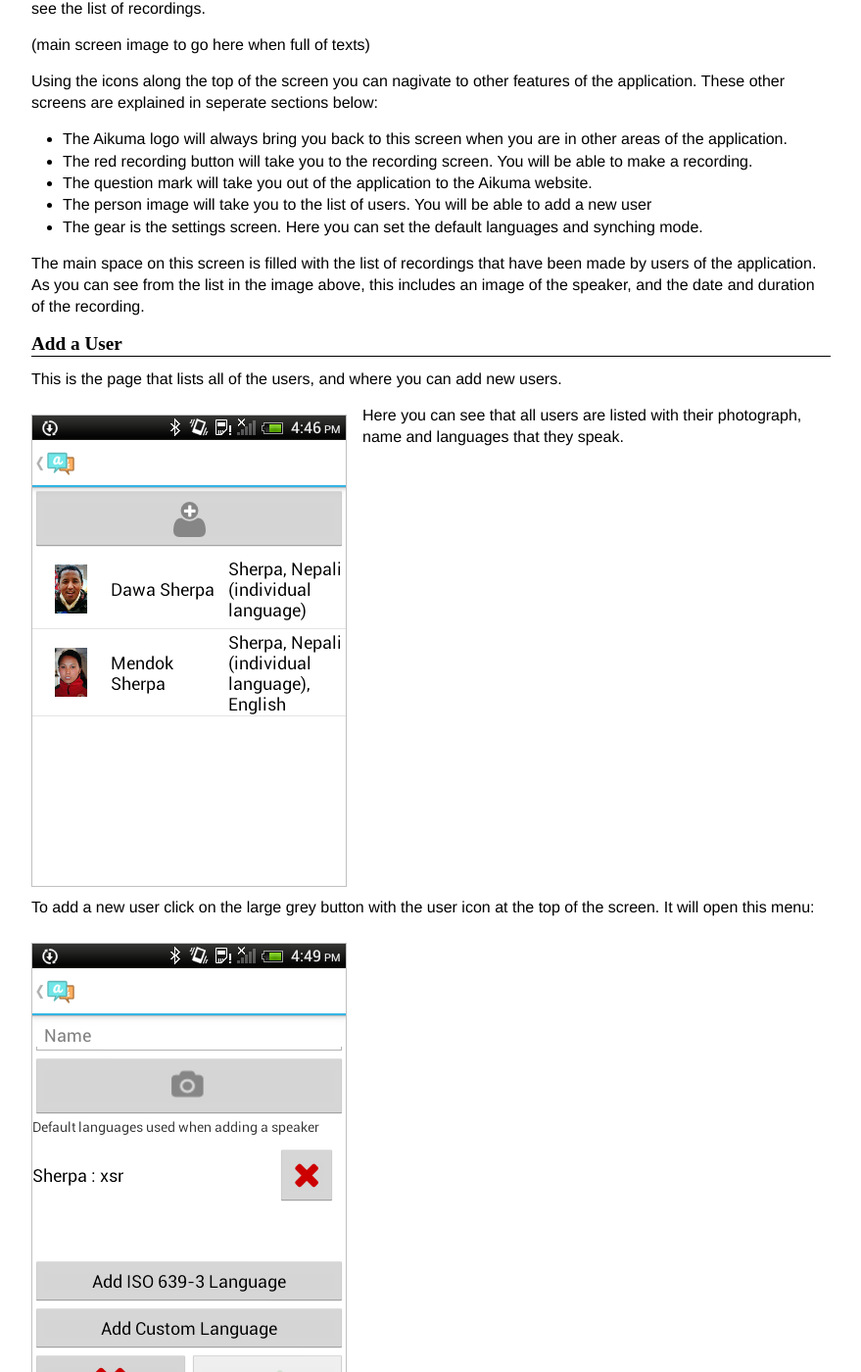
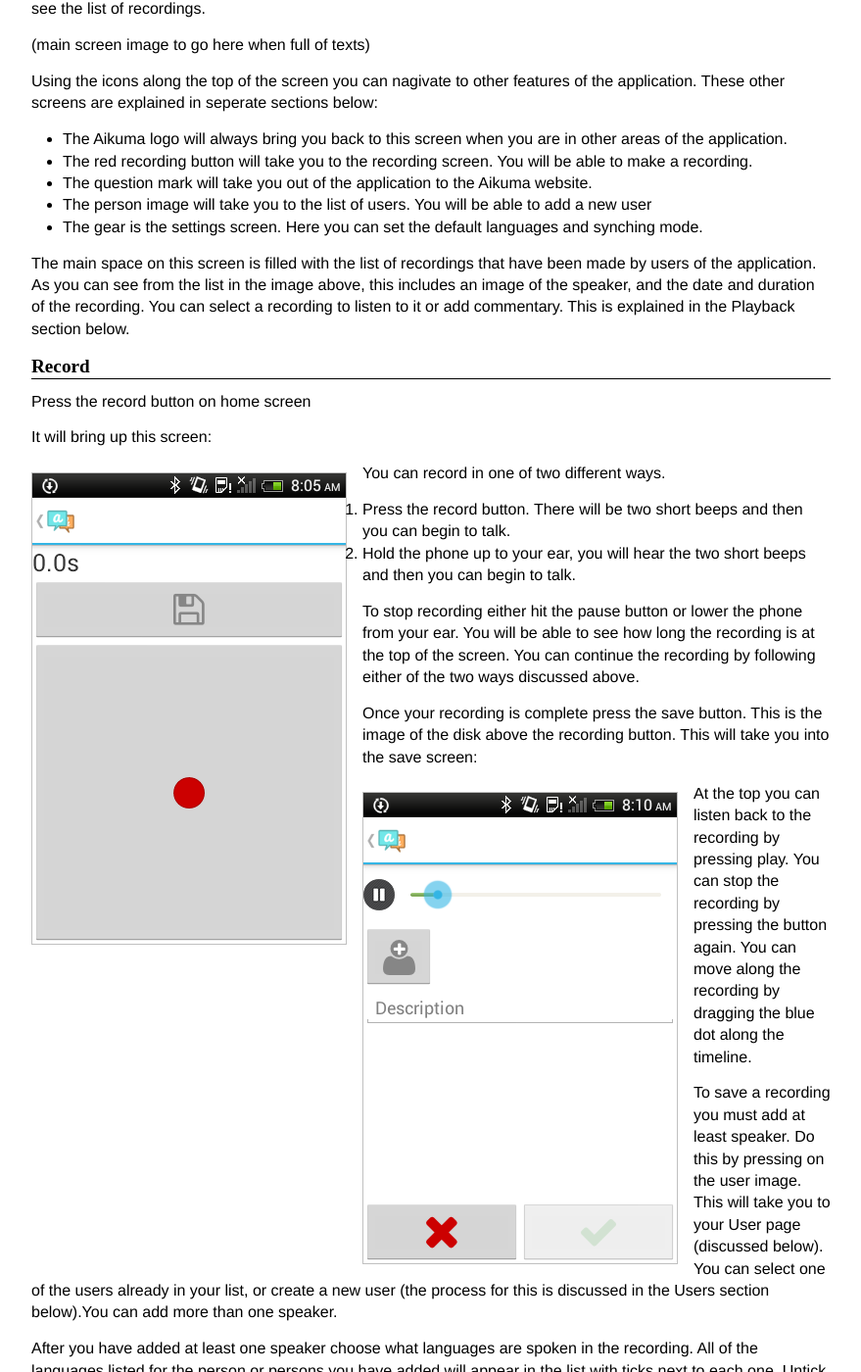
Before and after one commit to langtech/langtech.github.com, a Jekyll site: the page built from aikuma/howto.md, in a window 1280 px wide and 1400 px high, scrolled down 270 px. Shown: the whole window at 98% size, without its empty margins (200-1079 px from the left). Built offline with Jekyll 4.4.1, drawn with Linux system fonts in a browser that asks for light colours; some of the changed text lies outside the part shown.

Commit message:
Recording section added
Added recording section, and a few other bits, including images

```diff
--- a/aikuma/howto.md
+++ b/aikuma/howto.md
@@ -28,6 +28,65 @@ These other screens are explained in seperate sections below:
 
 The main space on this screen is filled with the list of recordings that have been made by users of the application.
 As you can see from the list in the image above, this includes an image of the speaker, and the date and duration of the recording.
+You can select a recording to listen to it or add commentary. This is explained in the Playback section below.
+
+
+Record
+-------
+
+Press the record button on home screen
+
+It will bring up this screen:
+
+![Recording](/images/HowTo/NewRecording.png)
+
+You can record in one of two different ways.
+1. Press the record button. There will be two short beeps and then you can begin to talk.
+2. Hold the phone up to your ear, you will hear the two short beeps and then you can begin to talk.
+
+To stop recording either hit the pause button or lower the phone from your ear. You will be able to see how long the recording is at the top of the screen. You can continue the recording by following either of the two ways discussed above.
+
+Once your recording is complete press the save button. This is the image of the disk above the recording button. This will take you into the save screen:
+
+![Adding recording information](/images/HowTo/ListeningNew.png)
+
+At the top you can listen back to the recording by pressing play. You can stop the recording by pressing the button again. You can move along the recording by dragging the blue dot along the timeline.
+
+To save a recording you must add at least speaker. Do this by pressing on the user image. This will take you to your User page (discussed below). You can select one of the users already in your list, or create a new user (the process for this is discussed in the Users section below).You can add more than one speaker.
+
+After you have added at least one speaker choose what languages are spoken in the recording. All of the languages listed for the person or persons you have added will appear in the list with ticks next to each one. Untick the languages that do not appear in the recording.
+
+Once you have added at least one speaker and selected the languages in the recording the tick at the bottom of the page will become green and you can save the recording. The screen will remind you that your recording will be shared with everybody, if you do not want your recording shared you will have to delete it.
+
+Pressing the large red cross at the bottom of the screen will save the recording to your collection. Pressing the red cross will give you the option to discard the recording.
+
+Your recording will now appear in the list on the main screen, with the date, duration and the image of the people in the recording.
+
+![Recording information added](/images/HowTo/AddingInfo.png)
+
+To go back to the Main screen at any time press the Aikuma logo in the top left-hand corner of the screen.
+
+
+Playback
+---------
+
+![Listening to recording](/images/HowTo/ListenfromList.png)
+
+
+###Listening to a recording###
+This includes information about the file date, duration and images of people in the recording. You can listen back to the recording by pressing play. You can stop the recording by pressing the button again. You can move along the recording by dragging the blue dot along the timeline.
+
+###Adding a Commentary###
+As well as listening to the recording you can choose to add a commentary. This could be involve respeaking the recording slower and more clearly, or to translating the recording into another language that you speak. You could also give additional information about the content of the recording. These recordings are useful for helping share you language with members of your community, or with other communities.
+
+There are two ways to add a commentary. These are both listed on the bottom of the screen. The first is "Thumb commentary", where you use the touch screen to move through the recording. The second is "Voice-activated commentary" where you hold the phone to your ear and interrupt the recording with your voice. These two options are explained in more detail below.
+
+###Thumb Commentary###
+
+
+
+###Voice-activated Commentary###
+
 
 
 Add a User
```
Also changed, not shown: other parts of aikuma/howto.md (+1 -5 lines), images/HowTo/2013-12-11_14-17-50.png (deleted), images/HowTo/2013-12-11_14-17-59.png (deleted), images/HowTo/AddingInfo.png (added), images/HowTo/ListenfromList.png (added), images/HowTo/ListeningNew.png (added), images/HowTo/MainList.png (added), images/HowTo/NewRecording.png (added).
